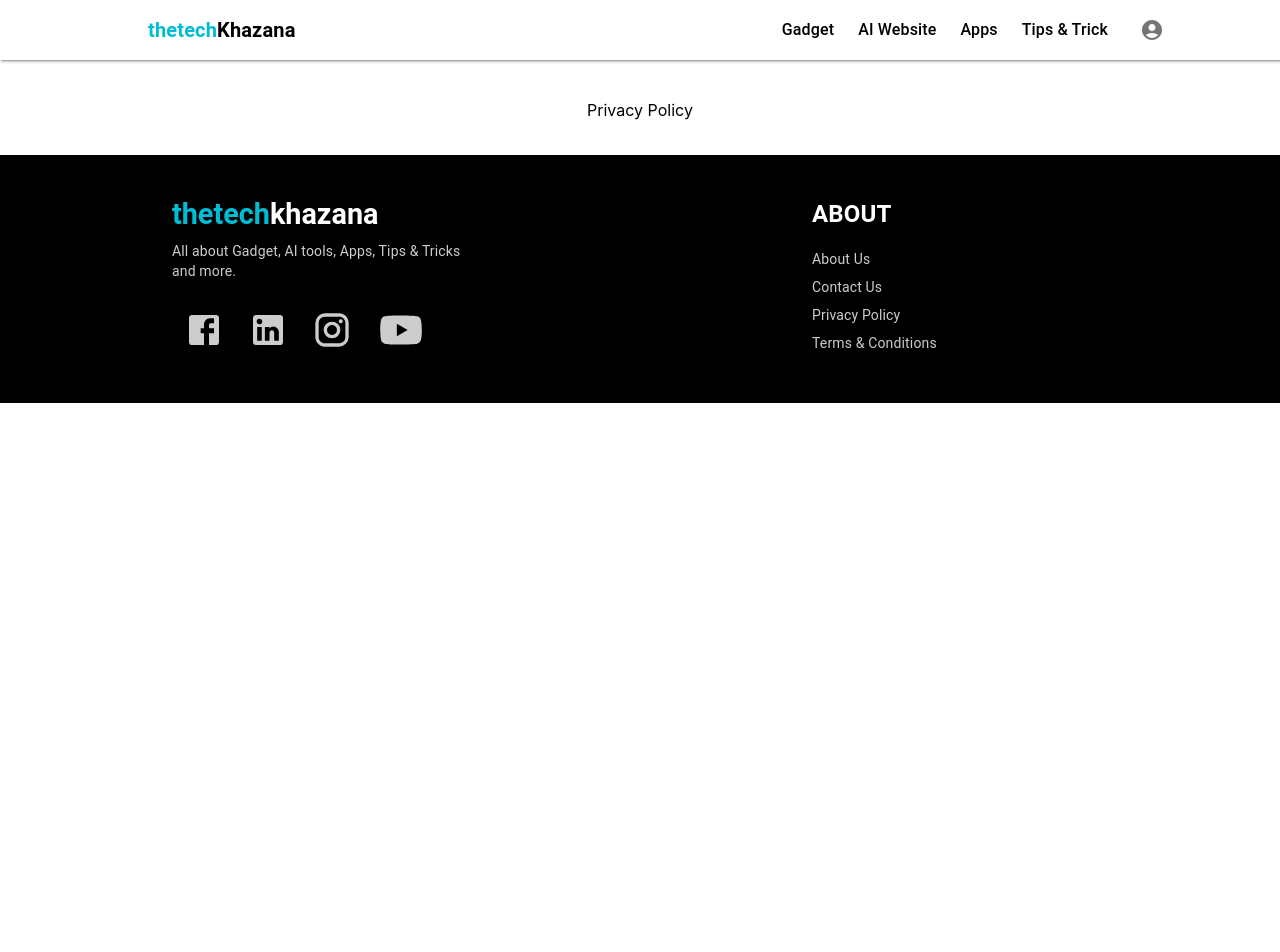
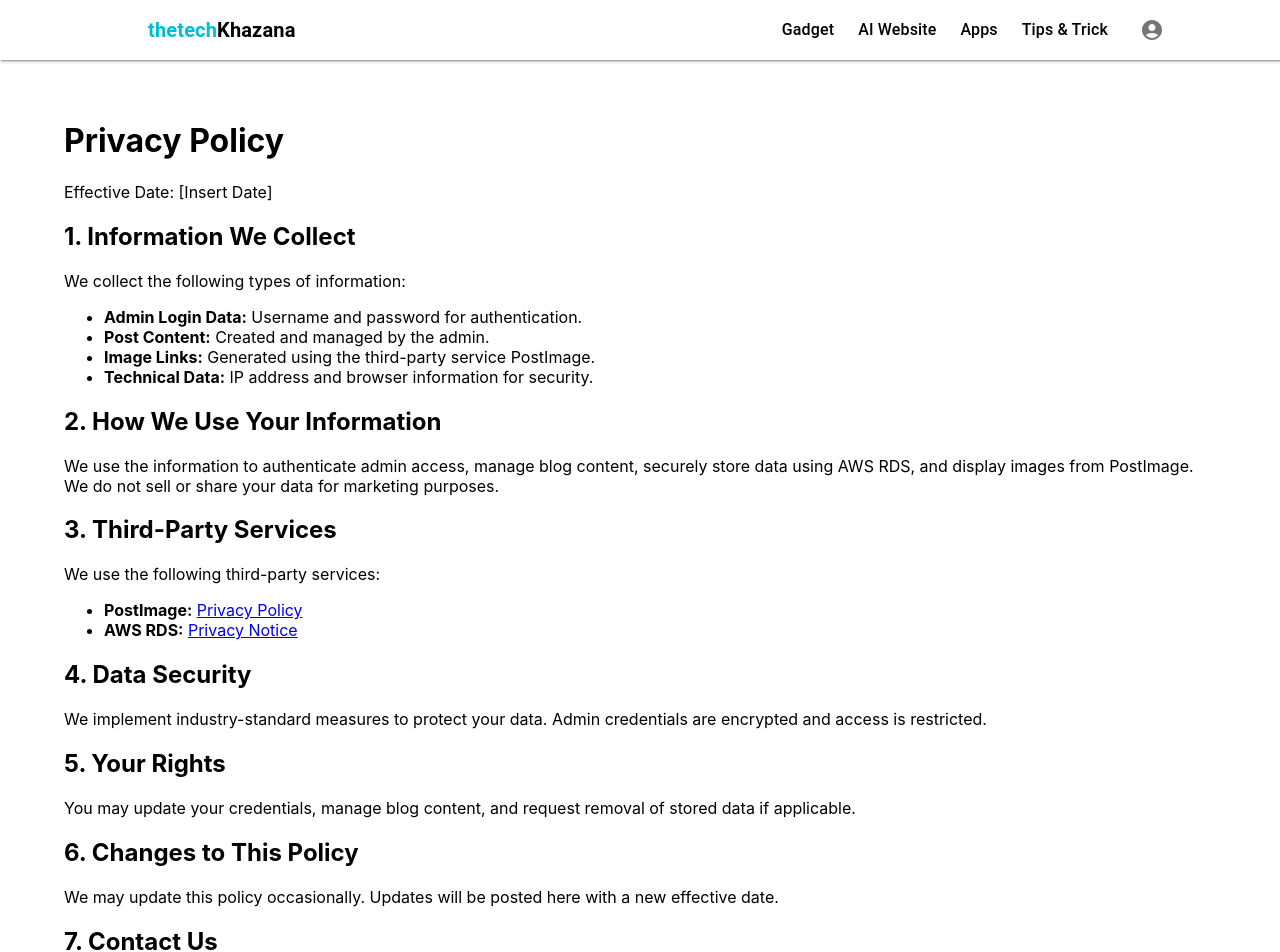
Before and after one commit to Yashaswi-Anand/Blog-project-frontend, a React (Create React App) app: page /privacy-policy in a window 1280 px wide. Shown: the top 952 px of the page. Before the commit the page ends 800 px from the top, so only its background shows below. Built offline with nearby package versions, Linux system fonts and the light colour scheme; no server answers; the HTML template or start-up script is replaced by a standard one.

Commit message:
privacy policy added

```diff
--- a/src/components/PrivacyPolicy.js
+++ b/src/components/PrivacyPolicy.js
@@ -4,7 +4,69 @@ import React from 'react'
 function PrivacyPolicy() {
   return (
     <Container maxWidth="lg" sx={{ display: 'flex', justifyContent: 'center', alignItems: 'start', marginTop: '100px', marginBottom: '35px' }}>
-    Privacy Policy
+      <div className="max-w-4xl mx-auto p-6 text-gray-800">
+        <h1 className="text-3xl font-bold mb-4">Privacy Policy</h1>
+        <p className="text-sm text-gray-500 mb-6">Effective Date: [Insert Date]</p>
+
+        <section className="mb-6">
+          <h2 className="text-xl font-semibold mb-2">1. Information We Collect</h2>
+          <p className="mb-2">
+            We collect the following types of information:
+          </p>
+          <ul className="list-disc list-inside space-y-1">
+            <li><strong>Admin Login Data:</strong> Username and password for authentication.</li>
+            <li><strong>Post Content:</strong> Created and managed by the admin.</li>
+            <li><strong>Image Links:</strong> Generated using the third-party service PostImage.</li>
+            <li><strong>Technical Data:</strong> IP address and browser information for security.</li>
+          </ul>
+        </section>
+
+        <section className="mb-6">
+          <h2 className="text-xl font-semibold mb-2">2. How We Use Your Information</h2>
+          <p>
+            We use the information to authenticate admin access, manage blog content, securely store data using AWS RDS, and display images from PostImage. We do not sell or share your data for marketing purposes.
+          </p>
+        </section>
+
+        <section className="mb-6">
+          <h2 className="text-xl font-semibold mb-2">3. Third-Party Services</h2>
+          <p className="mb-2">
+            We use the following third-party services:
+          </p>
+          <ul className="list-disc list-inside space-y-1">
+            <li><strong>PostImage:</strong> <a href="https://postimages.org/privacy" className="text-blue-600 underline" target="_blank" rel="noopener noreferrer">Privacy Policy</a></li>
+            <li><strong>AWS RDS:</strong> <a href="https://aws.amazon.com/privacy/" className="text-blue-600 underline" target="_blank" rel="noopener noreferrer">Privacy Notice</a></li>
+          </ul>
+        </section>
+
+        <section className="mb-6">
+          <h2 className="text-xl font-semibold mb-2">4. Data Security</h2>
+          <p>
+            We implement industry-standard measures to protect your data. Admin credentials are encrypted and access is restricted.
+          </p>
+        </section>
+
+        <section className="mb-6">
+          <h2 className="text-xl font-semibold mb-2">5. Your Rights</h2>
+          <p>
+            You may update your credentials, manage blog content, and request removal of stored data if applicable.
+          </p>
+        </section>
+
+        <section className="mb-6">
+          <h2 className="text-xl font-semibold mb-2">6. Changes to This Policy</h2>
+          <p>
+            We may update this policy occasionally. Updates will be posted here with a new effective date.
+          </p>
+        </section>
+
+        <section className="mb-6">
+          <h2 className="text-xl font-semibold mb-2">7. Contact Us</h2>
+          <p>
+            If you have questions, contact us at: <strong>[Your Email Here]</strong>
+          </p>
+        </section>
+      </div>
     </Container>
   )
 }
```
